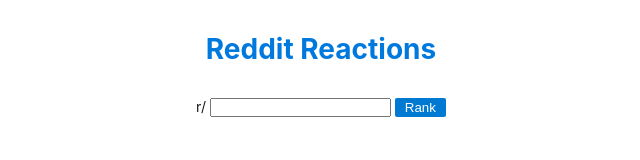
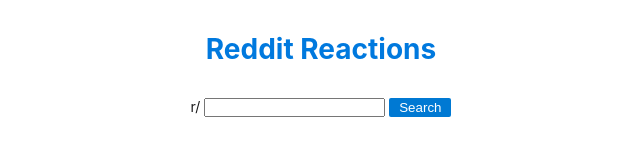
Before and after one commit to Pythonidaer/reactionary, a website with bundled scripts: page index.html in a window 1280 px wide. Shown: the full height of the page, 319-959 px from the left. Built offline with nearby package versions, Linux system fonts and the light colour scheme.

Commit message:
Testing works okay. Changed Rank button text to Submit and decided on display over transition fade-out. For now..

```diff
--- a/index.html
+++ b/index.html
@@ -18,7 +18,7 @@
     <form action="" id="subreddit-select-form">
       <label for="">r/</label>
       <input type="text" id="subreddit" />
-      <button class="subreddit-search-btn" type="submit">Rank</button>
+      <button class="subreddit-search-btn" type="submit">Search</button>
     </form>
     <div>
       <main class="container">
--- a/style.css
+++ b/style.css
@@ -541,12 +541,12 @@
 }
 
 .hide_posts {
-  /* display: none; */
+  display: none;
   /* -webkit-transition: all 1s ease-in-out;
   -moz-transition: all 1s ease-in-out;
   -o-transition: all 1s ease-in-out;*/
   /* transition: all 1s ease-in-out; */
-  animation: fade-out 1000ms forwards;
+  /* animation: fade-out 1000ms forwards; */
 }
 
 .transition.hide_posts {
```
Also changed, not shown: 1 other file.
